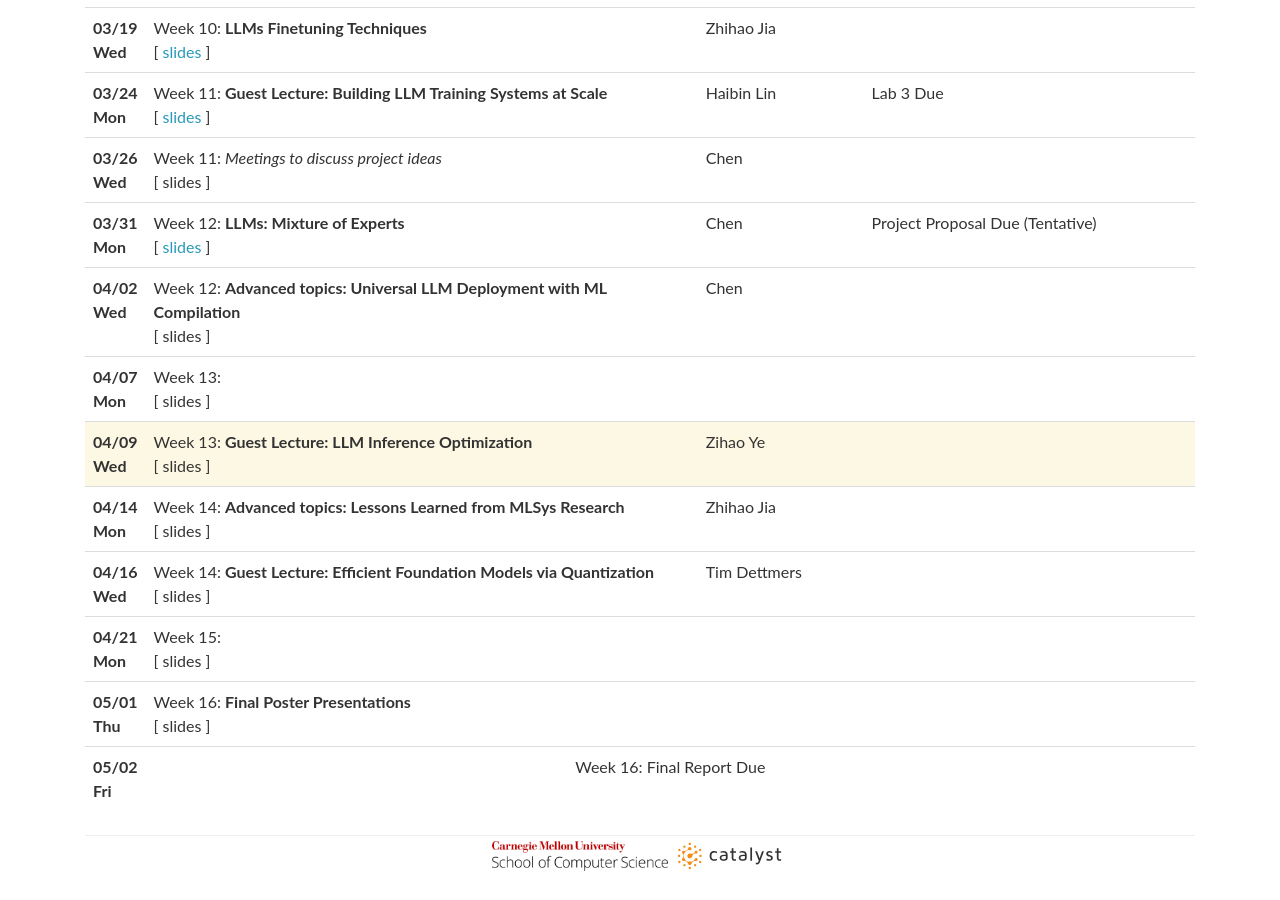
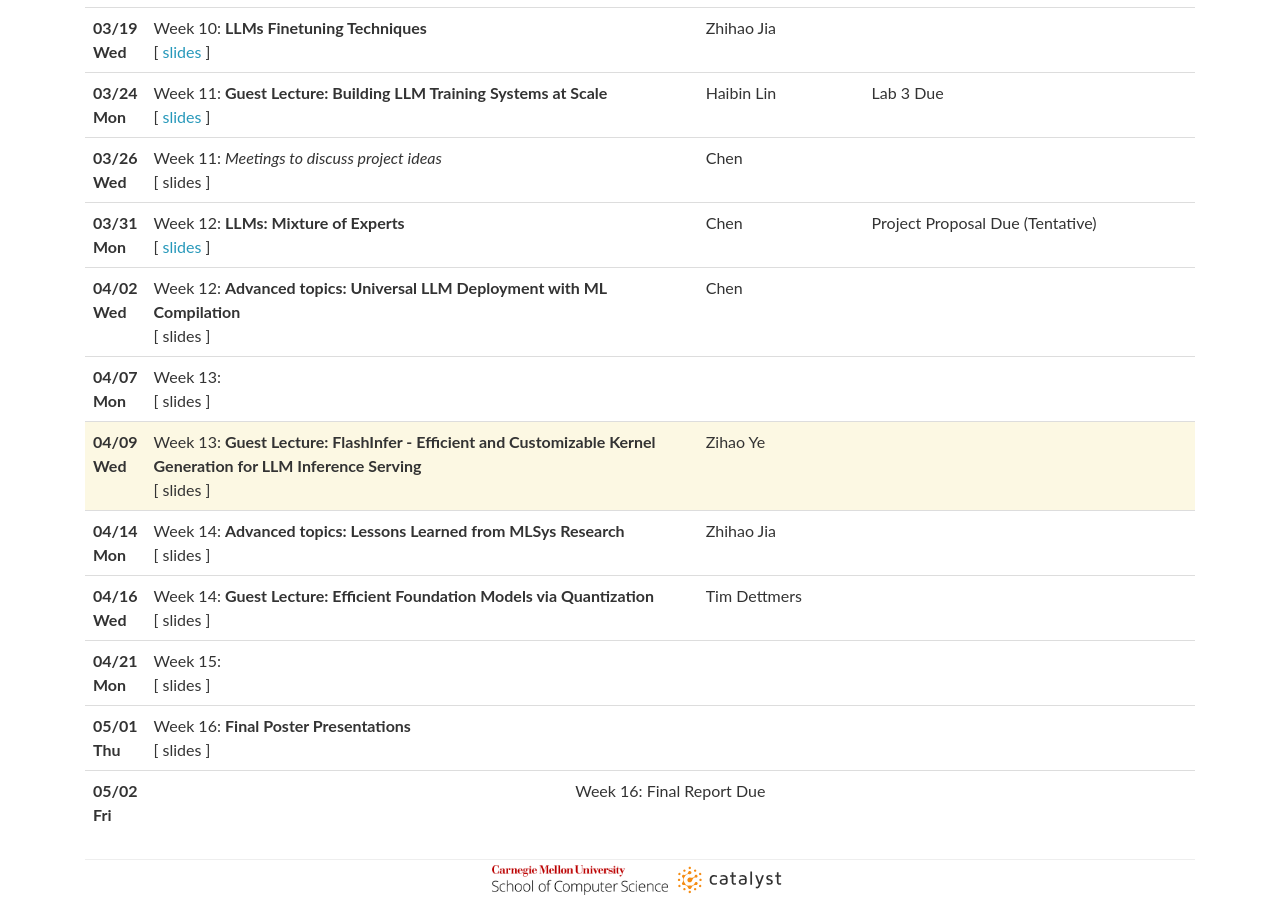
Before and after one commit to mlsyscourse/mlsyscourse.github.io, a Jekyll site: the page built from schedule.md, in a window 1280 px wide and 900 px high, scrolled down 1496 px. Built offline with Jekyll 4.4.1, drawn with Linux system fonts in a browser that asks for light colours; before the commit the page ends 2372 px from its top, so only the background shows below that.

Commit message:
update zihao's lecture title

```diff
--- a/_data/lectures.yml
+++ b/_data/lectures.yml
@@ -232,7 +232,7 @@
 - date: 04/09 Wed
   lecturer: Zihao Ye
   title: >
-    Week 13: <strong>Guest Lecture: LLM Inference Optimization</strong>
+    Week 13: <strong>Guest Lecture: FlashInfer - Efficient and Customizable Kernel Generation for LLM Inference Serving</strong>
   slides:
   logistics:
 
```
